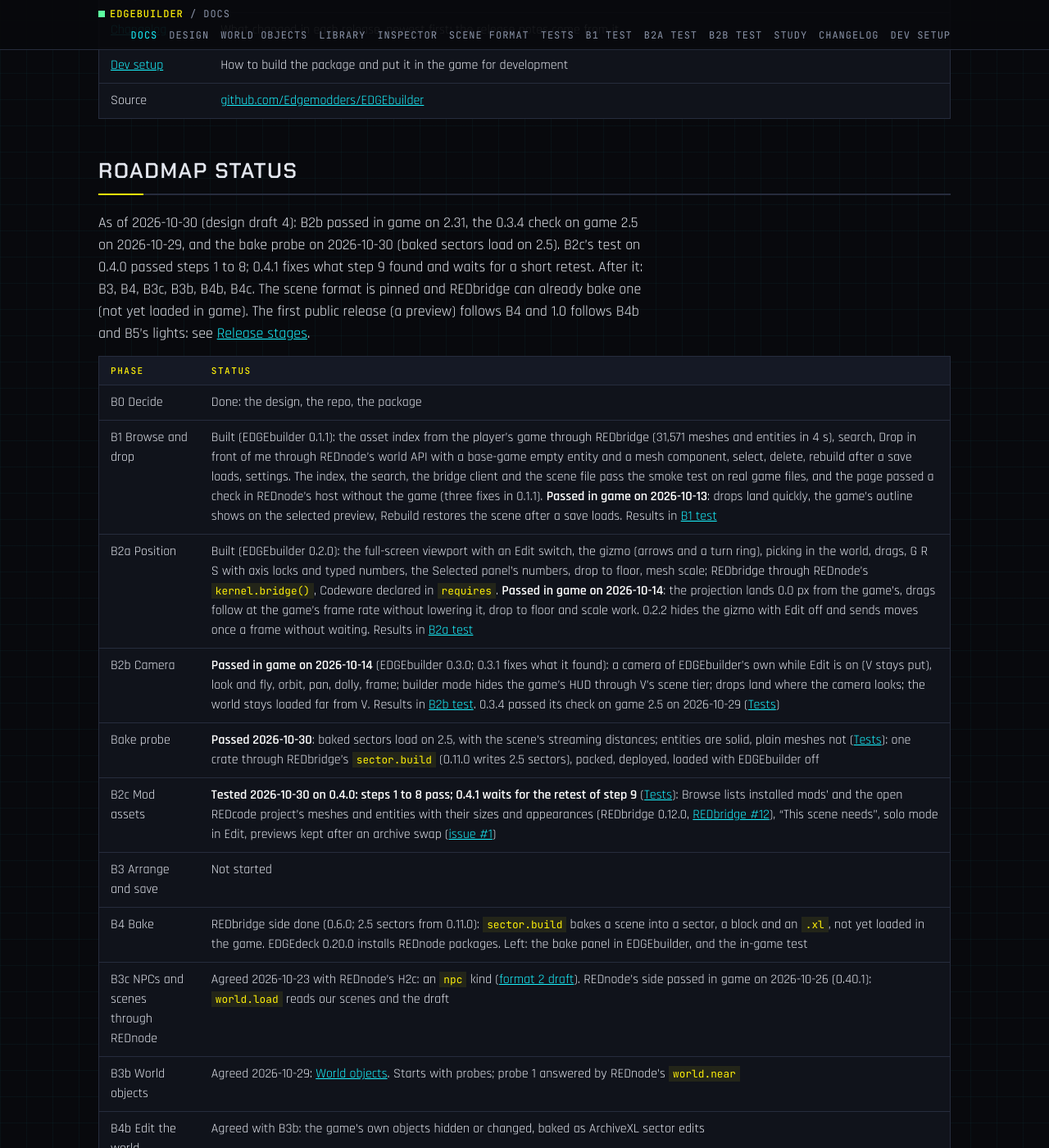
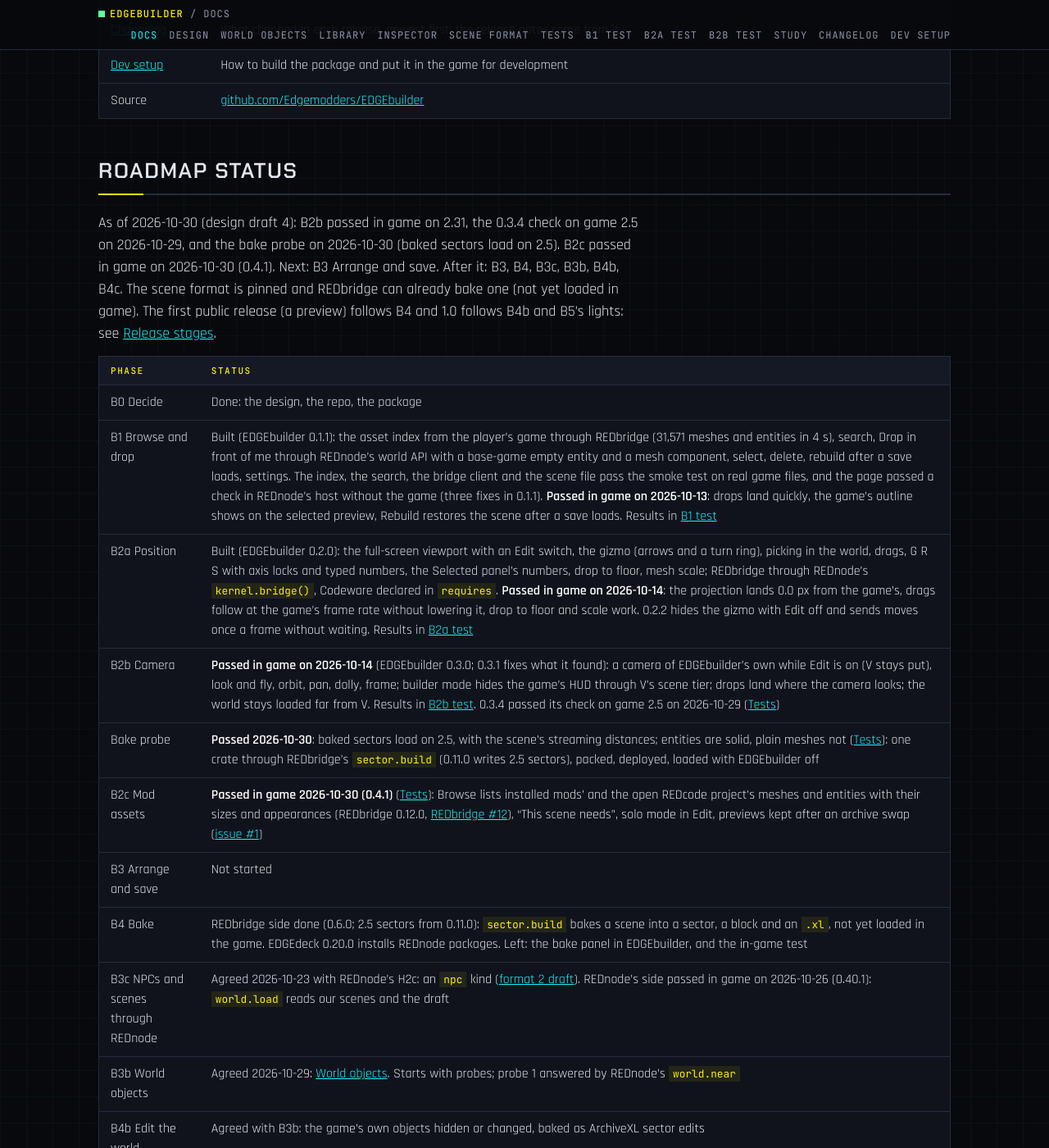
Before and after one commit to Edgemodders/EDGEbuilder, a Jekyll site: the page built from docs/index.md, in a window 1280 px wide and 1400 px high, scrolled down 903 px. Shown: the whole window at 82% size. Built offline with Jekyll 4.4.1, drawn with Linux system fonts in a browser that asks for light colours; our own code applies the rules of GitHub Pages for plain Markdown files.

Commit message:
B2c passed in game (0.4.1): the changelog section for the release
Co-Authored-By: Claude Opus 5.5 <noreply@anthropic.com>

```diff
--- a/docs/index.md
+++ b/docs/index.md
@@ -20,7 +20,7 @@ EDGEbuilder is a world builder for Cyberpunk 2077 that runs inside the game on R
 
 ## Roadmap status
 
-As of 2026-10-30 (design draft 4): B2b passed in game on 2.31, the 0.3.4 check on game 2.5 on 2026-10-29, and the bake probe on 2026-10-30 (baked sectors load on 2.5). B2c's test on 0.4.0 passed steps 1 to 8; 0.4.1 fixes what step 9 found and waits for a short retest. After it: B3, B4, B3c, B3b, B4b, B4c. The scene format is pinned and REDbridge can already bake one (not yet loaded in game). The first public release (a preview) follows B4 and 1.0 follows B4b and B5's lights: see [Release stages](design.md#release-stages).
+As of 2026-10-30 (design draft 4): B2b passed in game on 2.31, the 0.3.4 check on game 2.5 on 2026-10-29, and the bake probe on 2026-10-30 (baked sectors load on 2.5). B2c passed in game on 2026-10-30 (0.4.1). Next: B3 Arrange and save. After it: B3, B4, B3c, B3b, B4b, B4c. The scene format is pinned and REDbridge can already bake one (not yet loaded in game). The first public release (a preview) follows B4 and 1.0 follows B4b and B5's lights: see [Release stages](design.md#release-stages).
 
 | Phase | Status |
 |---|---|
@@ -29,7 +29,7 @@ As of 2026-10-30 (design draft 4): B2b passed in game on 2.31, the 0.3.4 check o
 | B2a Position | Built (EDGEbuilder 0.2.0): the full-screen viewport with an Edit switch, the gizmo (arrows and a turn ring), picking in the world, drags, G R S with axis locks and typed numbers, the Selected panel's numbers, drop to floor, mesh scale; REDbridge through REDnode's `kernel.bridge()`, Codeware declared in `requires`. **Passed in game on 2026-10-14**: the projection lands 0.0 px from the game's, drags follow at the game's frame rate without lowering it, drop to floor and scale work. 0.2.2 hides the gizmo with Edit off and sends moves once a frame without waiting. Results in [B2a test](b2-test.md) |
 | B2b Camera | **Passed in game on 2026-10-14** (EDGEbuilder 0.3.0; 0.3.1 fixes what it found): a camera of EDGEbuilder's own while Edit is on (V stays put), look and fly, orbit, pan, dolly, frame; builder mode hides the game's HUD through V's scene tier; drops land where the camera looks; the world stays loaded far from V. Results in [B2b test](b2b-test.md). 0.3.4 passed its check on game 2.5 on 2026-10-29 ([Tests](testing.md#034-check-on-game-25)) |
 | Bake probe | **Passed 2026-10-30**: baked sectors load on 2.5, with the scene's streaming distances; entities are solid, plain meshes not ([Tests](testing.md#bake-probe)): one crate through REDbridge's `sector.build` (0.11.0 writes 2.5 sectors), packed, deployed, loaded with EDGEbuilder off |
-| B2c Mod assets | **Tested 2026-10-30 on 0.4.0: steps 1 to 8 pass; 0.4.1 waits for the retest of step 9** ([Tests](testing.md#b2c-mod-assets)): Browse lists installed mods' and the open REDcode project's meshes and entities with their sizes and appearances (REDbridge 0.12.0, [REDbridge #12](https://github.com/Edgemodders/REDbridge/issues/12)), "This scene needs", solo mode in Edit, previews kept after an archive swap ([issue #1](https://github.com/Edgemodders/EDGEbuilder/issues/1)) |
+| B2c Mod assets | **Passed in game 2026-10-30 (0.4.1)** ([Tests](testing.md#b2c-mod-assets)): Browse lists installed mods' and the open REDcode project's meshes and entities with their sizes and appearances (REDbridge 0.12.0, [REDbridge #12](https://github.com/Edgemodders/REDbridge/issues/12)), "This scene needs", solo mode in Edit, previews kept after an archive swap ([issue #1](https://github.com/Edgemodders/EDGEbuilder/issues/1)) |
 | B3 Arrange and save | Not started |
 | B4 Bake | REDbridge side done (0.6.0; 2.5 sectors from 0.11.0): `sector.build` bakes a scene into a sector, a block and an `.xl`, not yet loaded in the game. EDGEdeck 0.20.0 installs REDnode packages. Left: the bake panel in EDGEbuilder, and the in-game test |
 | B3c NPCs and scenes through REDnode | Agreed 2026-10-23 with REDnode's H2c: an `npc` kind ([format 2 draft](scene.md#format-2-draft-npcs)). REDnode's side passed in game on 2026-10-26 (0.40.1): `world.load` reads our scenes and the draft |
```
Also changed, not shown: CLAUDE.md (+1 -1 lines), docs/design.md (+1 -1 lines), docs/testing.md (+4 -2 lines), README.md, docs/changelog.md.
